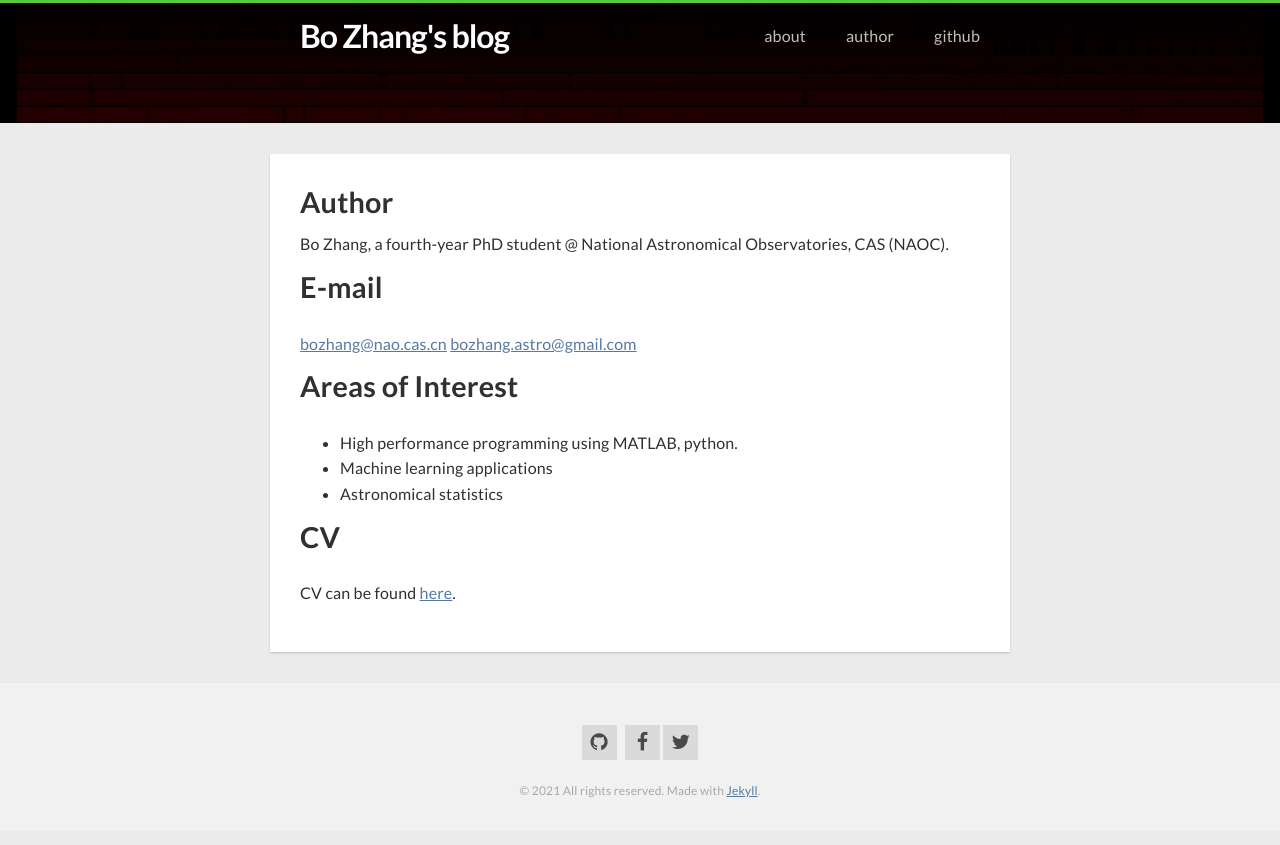
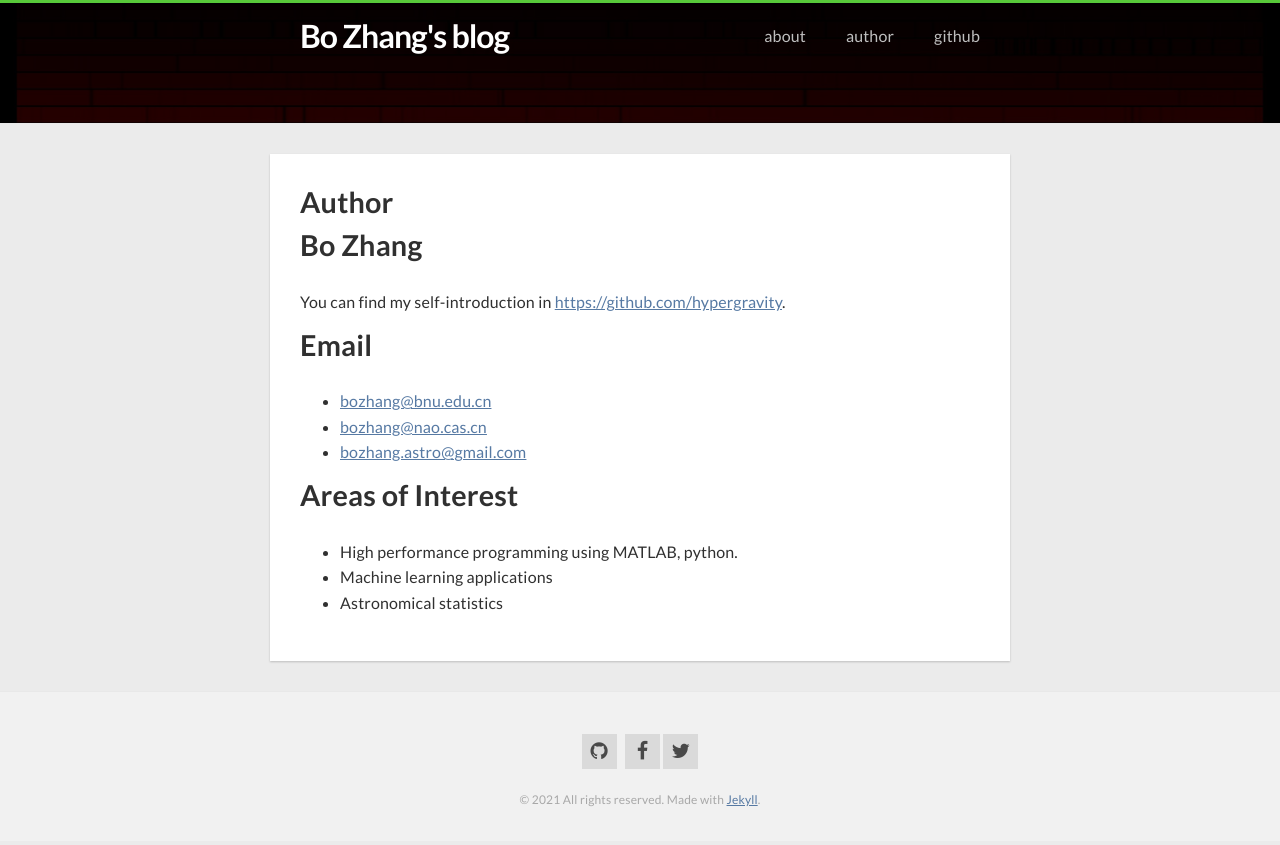
Before and after one commit to hypergravity/hypergravity.github.io, a Jekyll site: the page built from author.md, in a window 1280 px wide. Shown: the top 845 px of the page. Built offline with Jekyll 4.4.1, drawn with Linux system fonts in a browser that asks for light colours; nearby versions of some CDN libraries.

Commit message:
updated self info

```diff
--- a/author.md
+++ b/author.md
@@ -5,18 +5,18 @@ permalink: /author/
 slug: author
 ---
 
-Bo Zhang, a fourth-year PhD student @ National Astronomical Observatories, CAS (NAOC).
+## Bo Zhang
 
-## E-mail
+You can find my self-introduction in [https://github.com/hypergravity](https://github.com/hypergravity).
 
-<mailto:bozhang@nao.cas.cn>
-<mailto:bozhang.astro@gmail.com>
+## Email
+
+- <mailto:bozhang@bnu.edu.cn>
+- <mailto:bozhang@nao.cas.cn>
+- <mailto:bozhang.astro@gmail.com>
 
 ## Areas of Interest
 
 - High performance programming using MATLAB, python.
 - Machine learning applications
 - Astronomical statistics
-
-## CV
-CV can be found [here](https://github.com/hypergravity/hypergravity.github.io/blob/master/cv/cham_cv.pdf).
```
